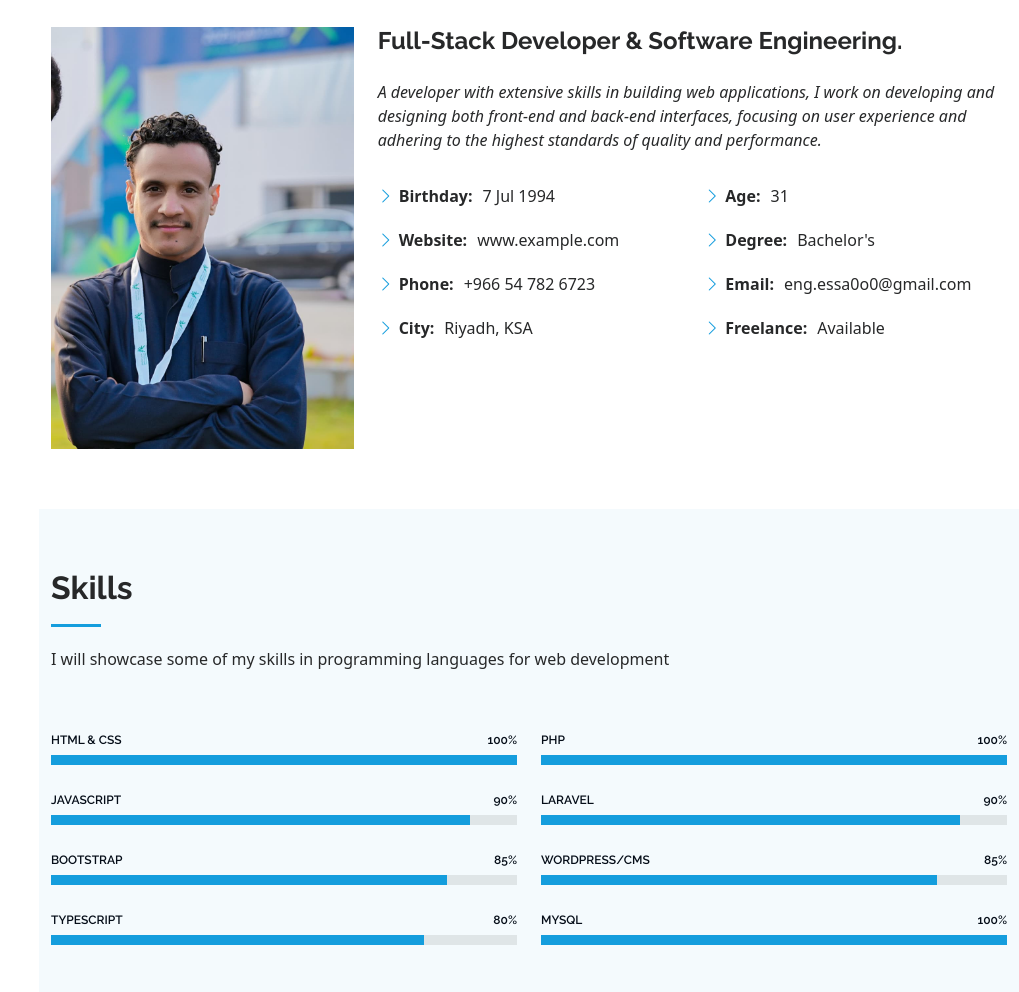
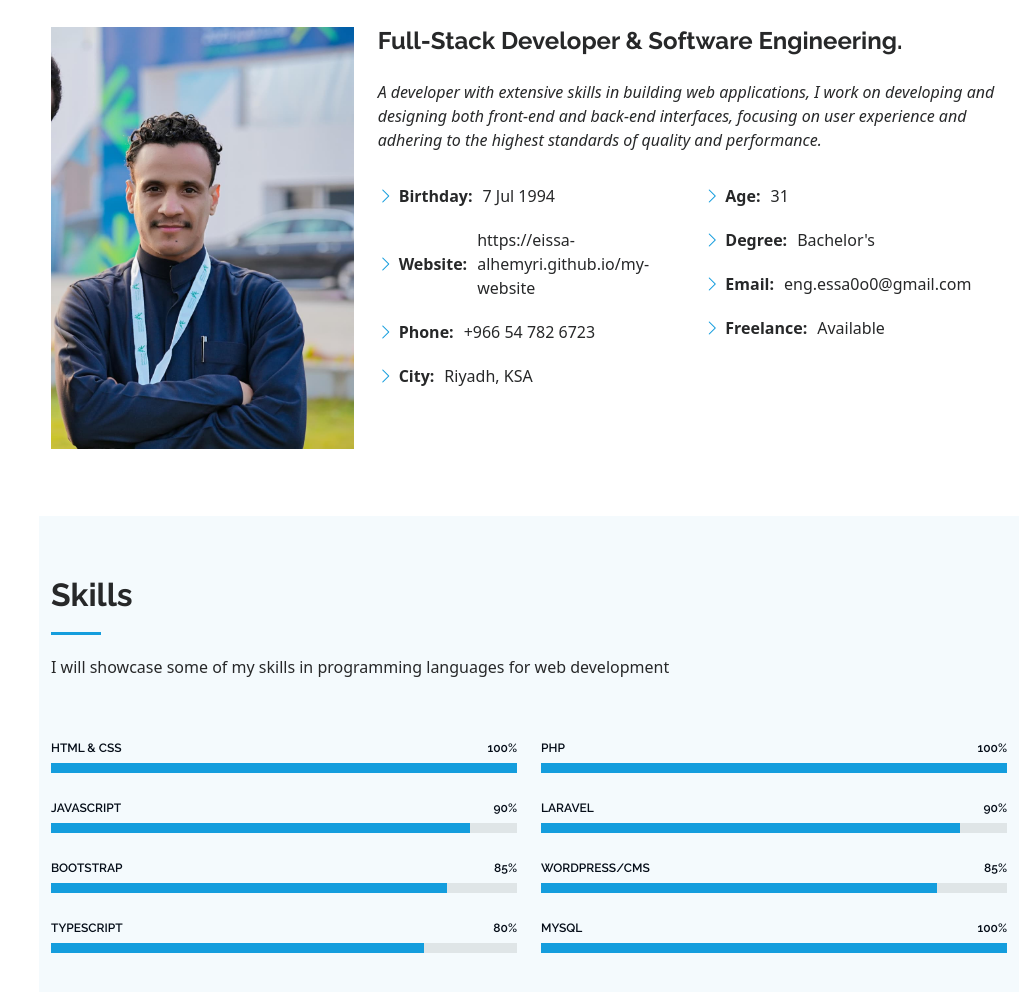
Before and after one commit to Eissa-Alhemyri/my-website, a plain HTML site: page index.html in a window 1280 px wide. Shown: the part 1067-2059 px from the top of the page, without its empty margins (261-1280 px from the left). Drawn offline with nearby package versions, Linux system fonts and the light colour scheme.

Commit message:
Update website link in index.html

```diff
--- a/index.html
+++ b/index.html
@@ -113,7 +113,7 @@
               <div class="col-lg-6">
                 <ul>
                   <li><i class="bi bi-chevron-right"></i> <strong>Birthday:</strong> <span>7 Jul 1994</span></li>
-                  <li><i class="bi bi-chevron-right"></i> <strong>Website:</strong> <span>www.example.com</span></li>
+                  <li><i class="bi bi-chevron-right"></i> <strong>Website:</strong> <span>https://eissa-alhemyri.github.io/my-website</span></li>
                   <li><i class="bi bi-chevron-right"></i> <strong>Phone:</strong> <span>+966 54 782 6723</span></li>
                   <li><i class="bi bi-chevron-right"></i> <strong>City:</strong> <span>Riyadh, KSA</span></li>
                 </ul>
```
